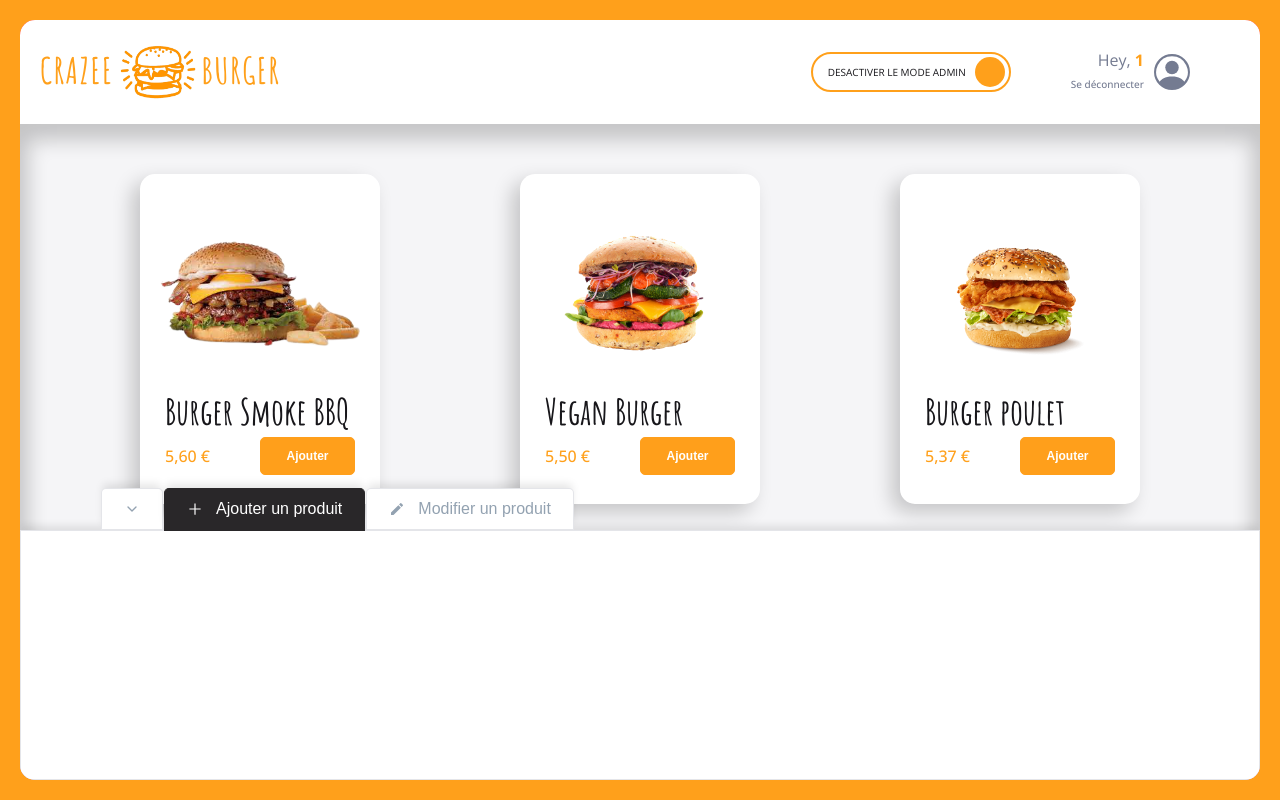
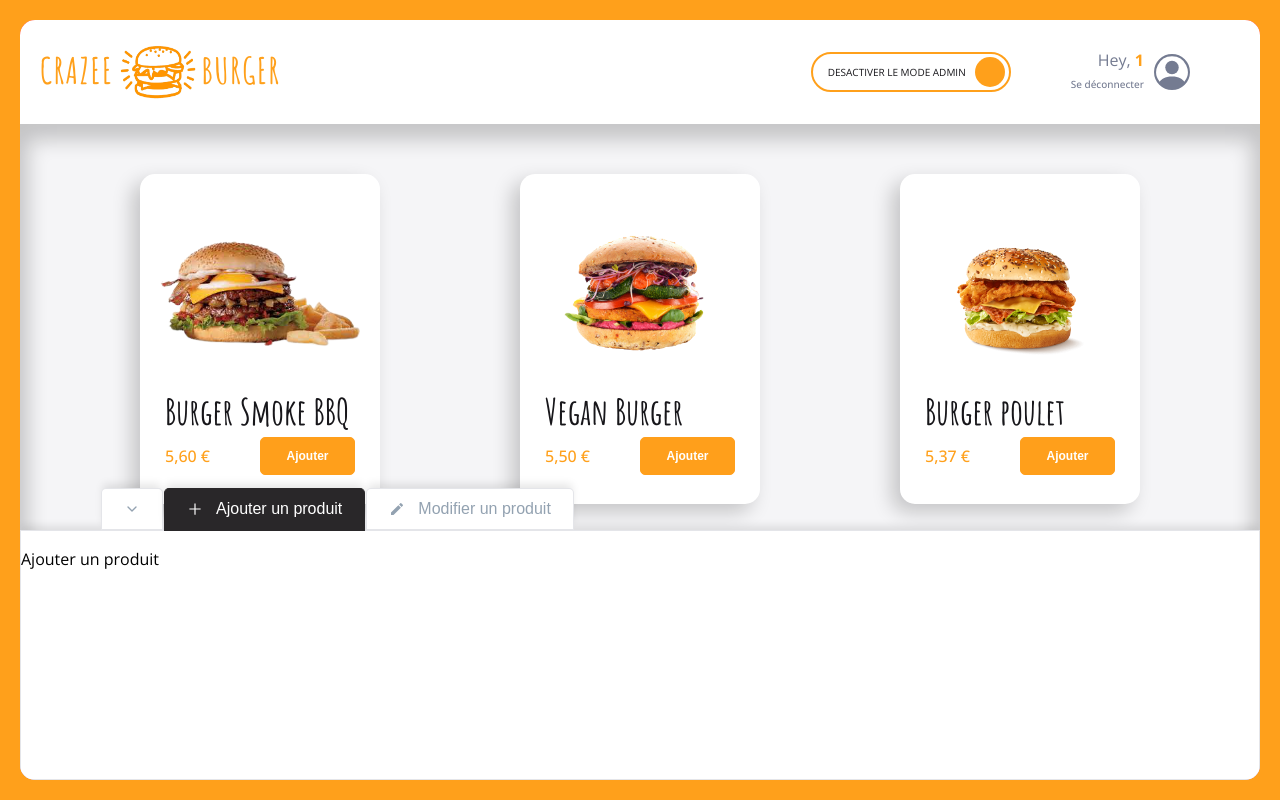
Before and after one commit to OpcMarc-Olivier/crazy-burger2, a React (Vite) app: page /order/1 in a window 1280 px wide. Built offline with nearby package versions, Linux system fonts and the light colour scheme; grey boxes are pictures that could not be loaded.

Commit message:
✨ F07: ADMIN > AdminPanel > Add content based on tab selected

```diff
--- a/src/components/pages/orderPage/Main/Admin/Admin.jsx
+++ b/src/components/pages/orderPage/Main/Admin/Admin.jsx
@@ -5,13 +5,24 @@ import AdminPanel from "./AdminPanel.jsx";
 
 function Admin() {
     const [isCollapsed, setIsCollapsed] = useState(false);
+    const [isAddSelected, setIsAddSelected] = useState(true);
+    const [isEditSelected, setIsEditSelected] = useState(false);
     return (
         <AdminStyled>
             <AdminTabs
                 isCollapsed={isCollapsed}
                 setIsCollapsed={setIsCollapsed}
+                isAddSelected={isAddSelected}
+                setIsAddSelected={setIsAddSelected}
+                isEditSelected={isEditSelected}
+                setIsEditSelected={setIsEditSelected}
             />
-            {!isCollapsed && <AdminPanel />}
+            {!isCollapsed && (
+                <AdminPanel
+                    isAddSelected={isAddSelected}
+                    isEditSelected={isEditSelected}
+                />
+            )}
         </AdminStyled>
     );
 }
--- a/src/components/pages/orderPage/Main/Admin/AdminPanel.jsx
+++ b/src/components/pages/orderPage/Main/Admin/AdminPanel.jsx
@@ -2,8 +2,13 @@ import React from "react";
 import styled from "styled-components";
 import { theme } from "../../../../../assets/theme";
 
-function AdminPanel() {
-    return <AdminPanelStyled></AdminPanelStyled>;
+function AdminPanel({ isAddSelected, isEditSelected }) {
+    return (
+        <AdminPanelStyled>
+            {isAddSelected && <p>Ajouter un produit</p>}
+            {isEditSelected && <p>Modifier un produit</p>}
+        </AdminPanelStyled>
+    );
 }
 const AdminPanelStyled = styled.div`
     height: 250px;
--- a/src/components/pages/orderPage/Main/Admin/AdminTabs.jsx
+++ b/src/components/pages/orderPage/Main/Admin/AdminTabs.jsx
@@ -6,10 +6,14 @@ import { theme } from "../../../../../assets/theme/index.js";
 import { AiOutlinePlus } from "react-icons/ai";
 import { MdModeEditOutline } from "react-icons/md";
 
-function AdminTabs({ isCollapsed, setIsCollapsed }) {
-    const [isAddSelected, setIsAddSelected] = useState(true);
-    const [isEditSelected, setIsEditSelected] = useState(false);
-
+function AdminTabs({
+    isCollapsed,
+    setIsCollapsed,
+    isAddSelected,
+    setIsAddSelected,
+    isEditSelected,
+    setIsEditSelected,
+}) {
     const handleClick = () => {
         setIsCollapsed(!isCollapsed);
     };
```
